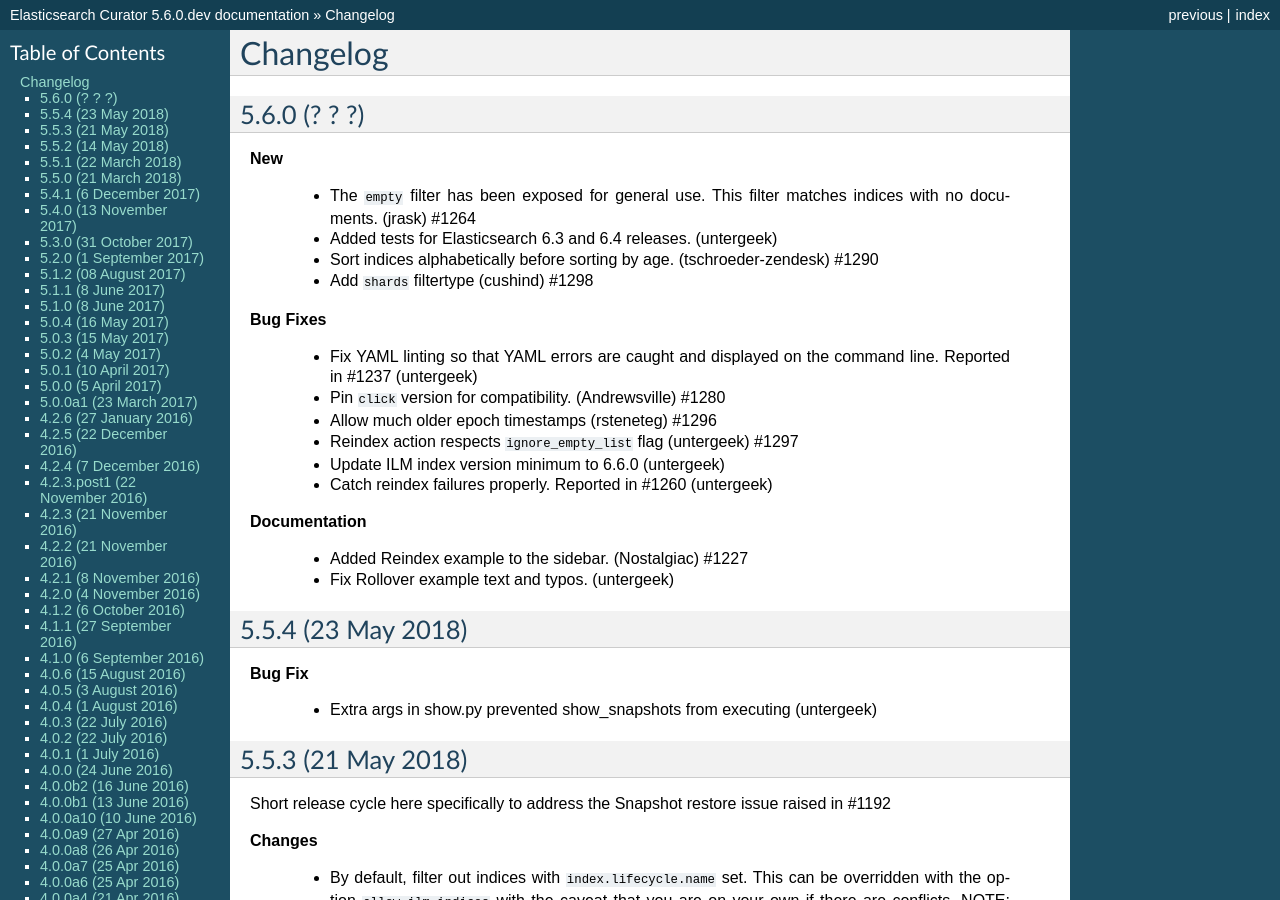
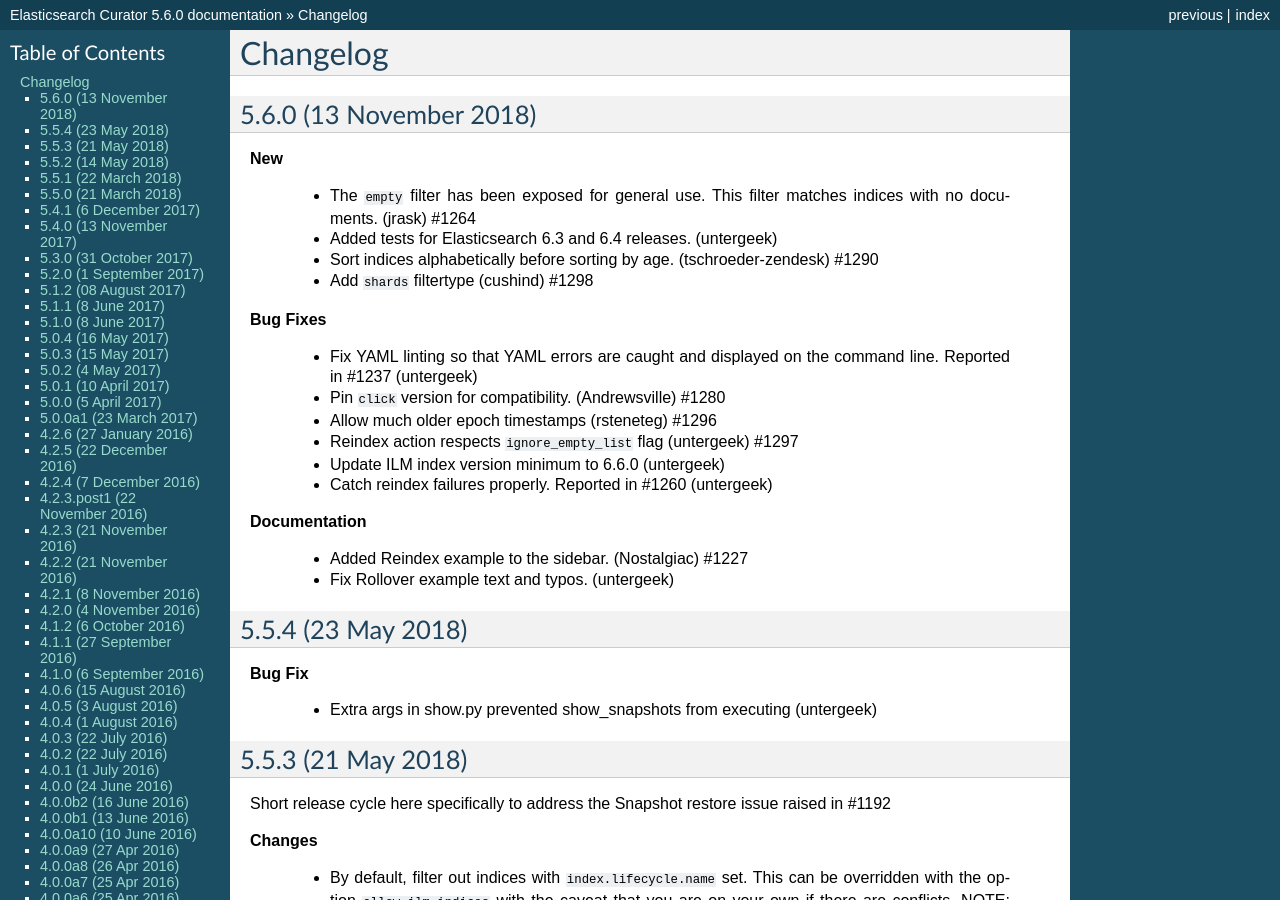
Before and after one commit to elastic/curator, a Sphinx documentation site: the page built from docs/Changelog.rst, in a window 1280 px wide and 900 px high. Built offline with Sphinx 7.4.7, drawn with Linux system fonts in a browser that asks for light colours; some of the changed text lies outside the part shown.

Commit message:
Release prep
Version bumps for CI testing.

6.5.0 isn't available for Curator CI yet

```diff
--- a/curator/_version.py
+++ b/curator/_version.py
@@ -1 +1 @@
-__version__ = '5.6.0.dev'
+__version__ = '5.6.0'
--- a/docs/Changelog.rst
+++ b/docs/Changelog.rst
@@ -3,8 +3,8 @@
 Changelog
 =========
 
-5.6.0 (? ? ?)
--------------
+5.6.0 (13 November 2018)
+------------------------
 
 **New**
 
```
Also changed, not shown: .travis.yml, 1 other file.
